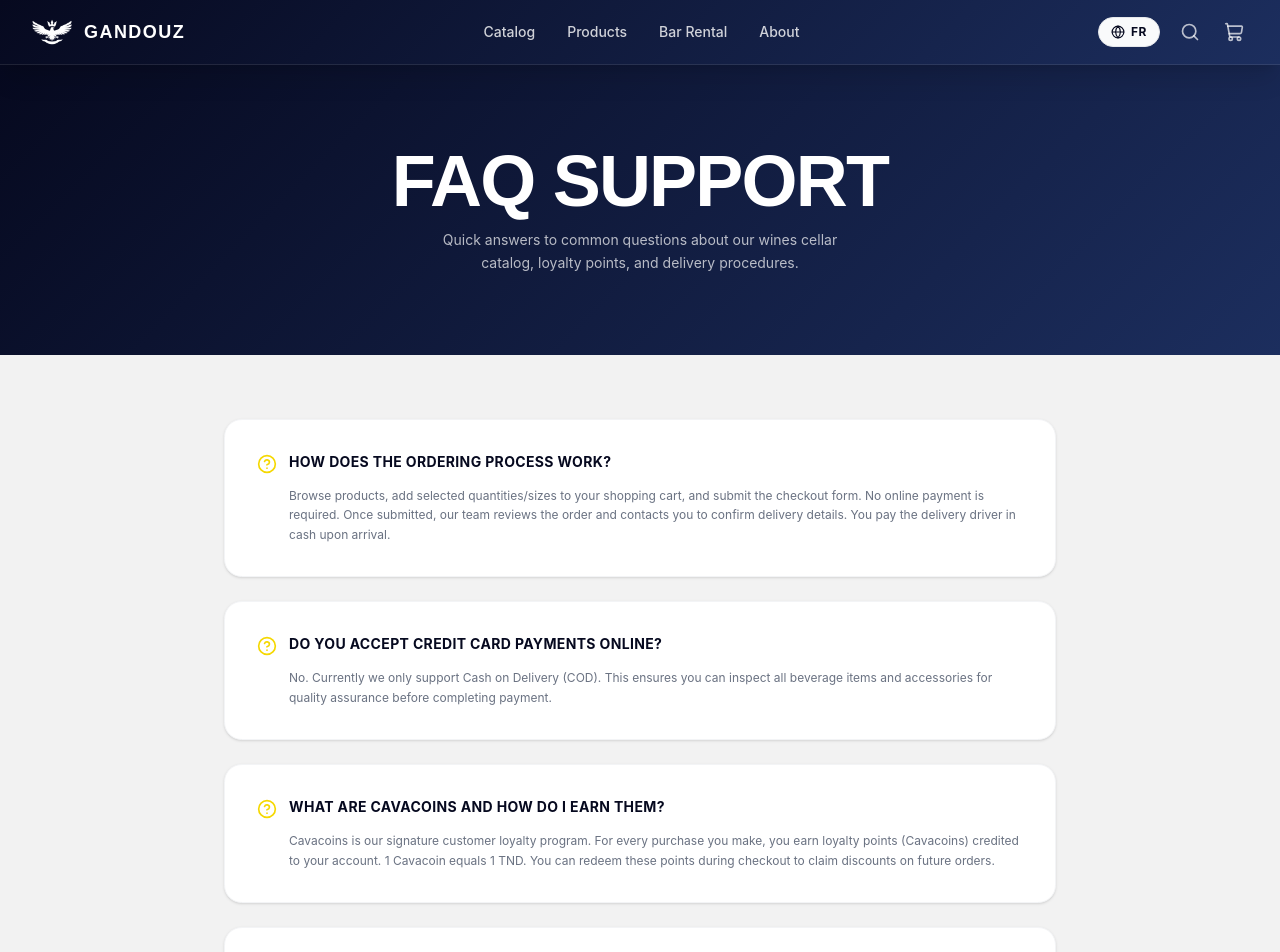
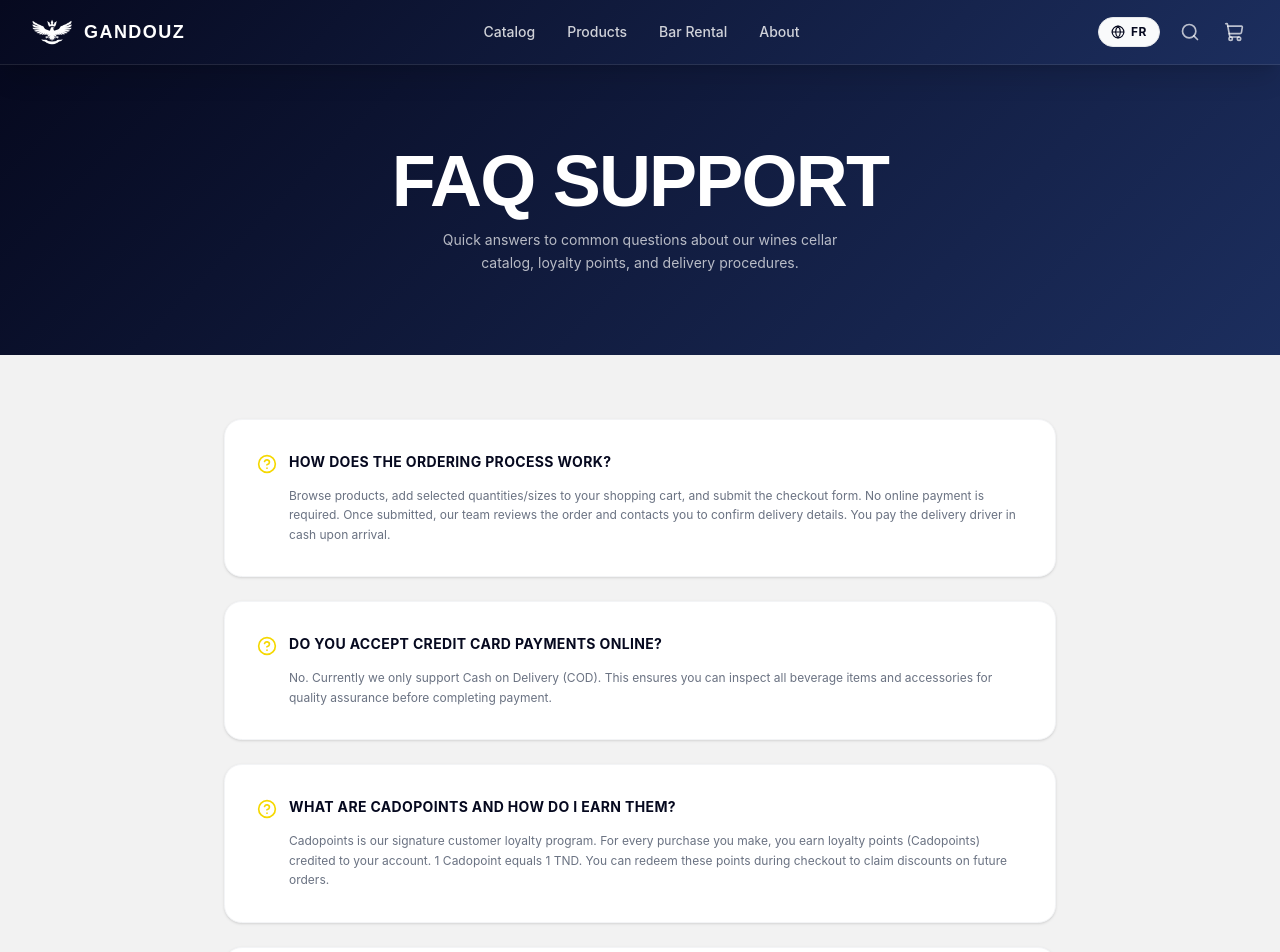
Before and after one commit to Essiamah989/gandouz, a Next.js app: page /en/faq in a window 1280 px wide. Shown: the top 952 px of the page. Built offline with nearby package versions, Linux system fonts and the light colour scheme.

Commit message:
Rename Cavacoins to Cadopoints across all pages

```diff
--- a/src/app/[locale]/about/page.tsx
+++ b/src/app/[locale]/about/page.tsx
@@ -66,7 +66,7 @@ export default function AboutPage() {
             },
             {
               icon: Award,
-              title: "Cavacoin loyalty",
+              title: "Cadopoint loyalty",
               desc: "We reward our patrons on every checkout, returning cashback straight to their balance."
             }
           ].map((item, i) => (
--- a/src/app/[locale]/account/AccountClient.tsx
+++ b/src/app/[locale]/account/AccountClient.tsx
@@ -22,7 +22,7 @@ export default function AccountClient({ user, orders, wishlist }: { user: any, o
               <p className="text-xs text-gray-500 mt-2 font-medium">{user?.phone}</p>
             </div>
 
-            {/* Cavacoins Loyalty */}
+            {/* Cadopoints Loyalty */}
             <div className="bg-[#06091F] text-white rounded-3xl p-6 shadow-sm relative overflow-hidden">
               <div className="absolute top-0 right-0 w-24 h-24 bg-[#F5D800]/5 rounded-full filter blur-xl" />
               <div className="flex items-center gap-2 text-[#F5D800] text-xs font-bold uppercase tracking-widest mb-4">
@@ -30,7 +30,7 @@ export default function AccountClient({ user, orders, wishlist }: { user: any, o
                 <span>Loyalty Balance</span>
               </div>
               <p className="text-5xl font-black tracking-tight text-[#F5D800]" style={{ fontFamily: "'Barlow Condensed', sans-serif" }}>
-                35 <span className="text-lg text-white font-medium">Cavacoins</span>
+                35 <span className="text-lg text-white font-medium">Cadopoints</span>
               </p>
               <p className="text-xs text-white/60 mt-2 leading-relaxed">
                 Equivalent to <strong>35.000 TND</strong> in cashback. Points will automatically activate upon your next checkout confirmation.
--- a/src/app/[locale]/admin/settings/page.tsx
+++ b/src/app/[locale]/admin/settings/page.tsx
@@ -144,12 +144,12 @@ export default function AdminSettingsPage() {
               <div className="flex items-center gap-2 mb-3">
                 <Star className="w-5 h-5 text-[#F5D800]" />
                 <h3 className="font-bold text-lg" style={{ fontFamily: "'Barlow Condensed', sans-serif" }}>
-                  CAVACOINS LOYALTY PROGRAM
+                  CADOPOINTS LOYALTY PROGRAM
                 </h3>
               </div>
               <p className="text-white/70 text-sm leading-relaxed">
-                Customers earn <strong className="text-[#F5D800]">{settings.loyalty_rate || 1} Cavacoin(s)</strong> per TND spent on eligible orders.
-                Cavacoins can be redeemed for discounts on future purchases. Adjust the rate above to control earning speed.
+                Customers earn <strong className="text-[#F5D800]">{settings.loyalty_rate || 1} Cadopoint(s)</strong> per TND spent on eligible orders.
+                Cadopoints can be redeemed for discounts on future purchases. Adjust the rate above to control earning speed.
               </p>
               <div className="mt-4 grid grid-cols-3 gap-3">
                 {[
--- a/src/app/[locale]/faq/page.tsx
+++ b/src/app/[locale]/faq/page.tsx
@@ -3,7 +3,7 @@ import { HelpCircle, ArrowRight } from "lucide-react";
 
 export const metadata = {
   title: "Frequently Asked Questions — Cavista Store Clone",
-  description: "Common questions about our online ordering, delivery times, Cavacoins, and mobile bar rentals.",
+  description: "Common questions about our online ordering, delivery times, Cadopoints, and mobile bar rentals.",
 };
 
 const FAQS = [
@@ -16,8 +16,8 @@ const FAQS = [
     a: "No. Currently we only support Cash on Delivery (COD). This ensures you can inspect all beverage items and accessories for quality assurance before completing payment."
   },
   {
-    q: "What are Cavacoins and how do I earn them?",
-    a: "Cavacoins is our signature customer loyalty program. For every purchase you make, you earn loyalty points (Cavacoins) credited to your account. 1 Cavacoin equals 1 TND. You can redeem these points during checkout to claim discounts on future orders."
+    q: "What are Cadopoints and how do I earn them?",
+    a: "Cadopoints is our signature customer loyalty program. For every purchase you make, you earn loyalty points (Cadopoints) credited to your account. 1 Cadopoint equals 1 TND. You can redeem these points during checkout to claim discounts on future orders."
   },
   {
     q: "How do I request a mobile bar rental setup?",
--- a/src/app/[locale]/page.tsx
+++ b/src/app/[locale]/page.tsx
@@ -235,7 +235,7 @@ export default async function HomePage({ params }: { params: Promise<{ locale: s
                     {p.loyaltyPoints > 0 && (
                       <span className="absolute bottom-3 left-3 bg-[#06091F]/90 text-[#F5D800] border border-[#F5D800]/30 text-[10px] font-black px-2 py-0.5 rounded-full flex items-center gap-1 backdrop-blur-sm">
                         <Trophy className="w-2.5 h-2.5" />
-                        +{p.loyaltyPoints} Cavacoins
+                        +{p.loyaltyPoints} Cadopoints
                       </span>
                     )}
                   </div>
@@ -277,7 +277,7 @@ export default async function HomePage({ params }: { params: Promise<{ locale: s
         </div>
       </section>
 
-      {/* ===== CAVACOINS LOYALTY BANNER ===== */}
+      {/* ===== CADOPOINTS LOYALTY BANNER ===== */}
       <section className="py-16 bg-[#06091F] text-white relative overflow-hidden" id="loyalty-banner">
         <div className="absolute inset-0 opacity-10">
           <div className="absolute top-1/2 left-1/4 w-96 h-96 bg-[#F5D800] rounded-full filter blur-[120px] animate-pulse" />
@@ -290,14 +290,14 @@ export default async function HomePage({ params }: { params: Promise<{ locale: s
                 PROGRAMME DE FIDÉLITÉ
               </span>
               <h2 className="text-4xl lg:text-5xl font-black mb-4 uppercase" style={{ fontFamily: "'Barlow Condensed', sans-serif" }}>
-                Découvrez les <span className="text-[#F5D800]">Cavacoins</span>
+                Découvrez les <span className="text-[#F5D800]">Cadopoints</span>
               </h2>
               <p className="text-white/70 text-base max-w-2xl leading-relaxed mb-6">
-                Chaque achat vous rapporte des Cavacoins ! Cumulez des points sur chaque commande et échangez-les lors du paiement pour obtenir des réductions ou des accessoires. 1 Cavacoin équivaut à 1 TND de récompense de fidélité.
+                Chaque achat vous rapporte des Cadopoints ! Cumulez des points sur chaque commande et échangez-les lors du paiement pour obtenir des réductions ou des accessoires. 1 Cadopoint équivaut à 1 TND de récompense de fidélité.
               </p>
               <div className="flex items-center justify-center lg:justify-start gap-8 flex-wrap">
                 <div className="text-left">
-                  <span className="text-3xl font-black text-[#F5D800]" style={{ fontFamily: "'Barlow Condensed', sans-serif" }}>1 CAVACOIN</span>
+                  <span className="text-3xl font-black text-[#F5D800]" style={{ fontFamily: "'Barlow Condensed', sans-serif" }}>1 CADOPOINT</span>
                   <p className="text-xs text-white/50">par 1 TND Dépensé</p>
                 </div>
                 <div className="w-px h-10 bg-white/20 hidden sm:block" />
@@ -409,7 +409,7 @@ export default async function HomePage({ params }: { params: Promise<{ locale: s
                 role: "Hôte Privé"
               },
               {
-                text: "Les points Cavacoins changent la donne. J'ai déjà échangé des points contre un kit de shaker gratuit. Validation manuelle très fluide et livreurs sympathiques.",
+                text: "Les points Cadopoints changent la donne. J'ai déjà échangé des points contre un kit de shaker gratuit. Validation manuelle très fluide et livreurs sympathiques.",
                 name: "Ahmed Toumi",
                 role: "Barman Amateur"
               }
--- a/src/app/[locale]/product/[slug]/ProductClient.tsx
+++ b/src/app/[locale]/product/[slug]/ProductClient.tsx
@@ -119,7 +119,7 @@ export default function ProductClient({ product }: { product: any }) {
                 {product.loyaltyPoints > 0 && (
                   <span className="inline-flex items-center gap-1 bg-[#06091F] text-[#F5D800] border border-[#F5D800]/25 text-[10px] font-black px-3 py-1 rounded-full shadow-sm">
                     <Trophy className="w-3 h-3" />
-                    Earns +{product.loyaltyPoints} Cavacoins
+                    Earns +{product.loyaltyPoints} Cadopoints
                   </span>
                 )}
               </div>
@@ -207,7 +207,7 @@ export default function ProductClient({ product }: { product: any }) {
                 </div>
                 <div className="p-3 bg-gray-50 rounded-xl border border-gray-100 flex items-center justify-center gap-2">
                   <Sparkles className="w-4 h-4 text-[#F5D800]" />
-                  <span className="text-[10px] font-bold text-gray-500">CAVACOIN CREDIT</span>
+                  <span className="text-[10px] font-bold text-gray-500">CADOPOINT CREDIT</span>
                 </div>
               </div>
             </div>
--- a/src/app/[locale]/products/page.tsx
+++ b/src/app/[locale]/products/page.tsx
@@ -261,7 +261,7 @@ export default async function ProductsPage({ searchParams }: PageProps) {
                         {p.loyaltyPoints > 0 && (
                           <span className="absolute bottom-3 left-3 bg-[#06091F]/90 text-[#F5D800] border border-[#F5D800]/25 text-[9px] font-black px-2 py-0.5 rounded-full flex items-center gap-1 backdrop-blur-sm">
                             <Trophy className="w-2.5 h-2.5" />
-                            +{p.loyaltyPoints} Cavacoins
+                            +{p.loyaltyPoints} Cadopoints
                           </span>
                         )}
                       </div>
--- a/src/dictionaries/en.json
+++ b/src/dictionaries/en.json
@@ -15,7 +15,7 @@
     "shopCatalog": "Shop Catalog",
     "bookBar": "Book Mobile Bar",
     "securePayment": "Secure Cash on Delivery",
-    "loyalty": "Earn Cavacoins Loyalty"
+    "loyalty": "Earn CADOPOINTS Loyalty"
   },
   "cart": {
     "title": "Your Cart",
--- a/src/dictionaries/fr.json
+++ b/src/dictionaries/fr.json
@@ -15,7 +15,7 @@
     "shopCatalog": "Voir le Catalogue",
     "bookBar": "Réserver un Bar Mobile",
     "securePayment": "Paiement Sécurisé à la Livraison",
-    "loyalty": "Gagnez des Points Cavacoins"
+    "loyalty": "Gagnez des Points CADOPOINTS"
   },
   "cart": {
     "title": "Votre Panier",
```
